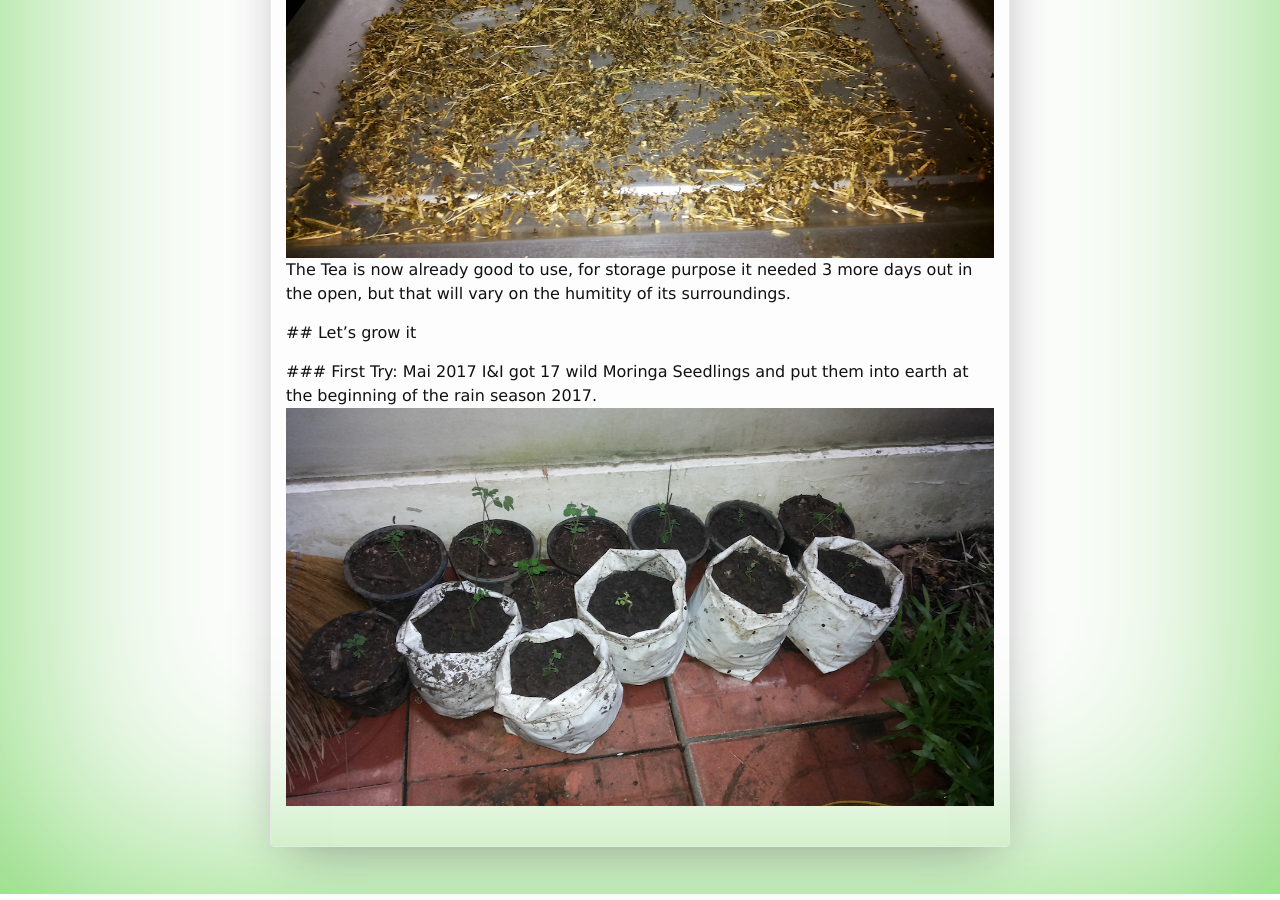
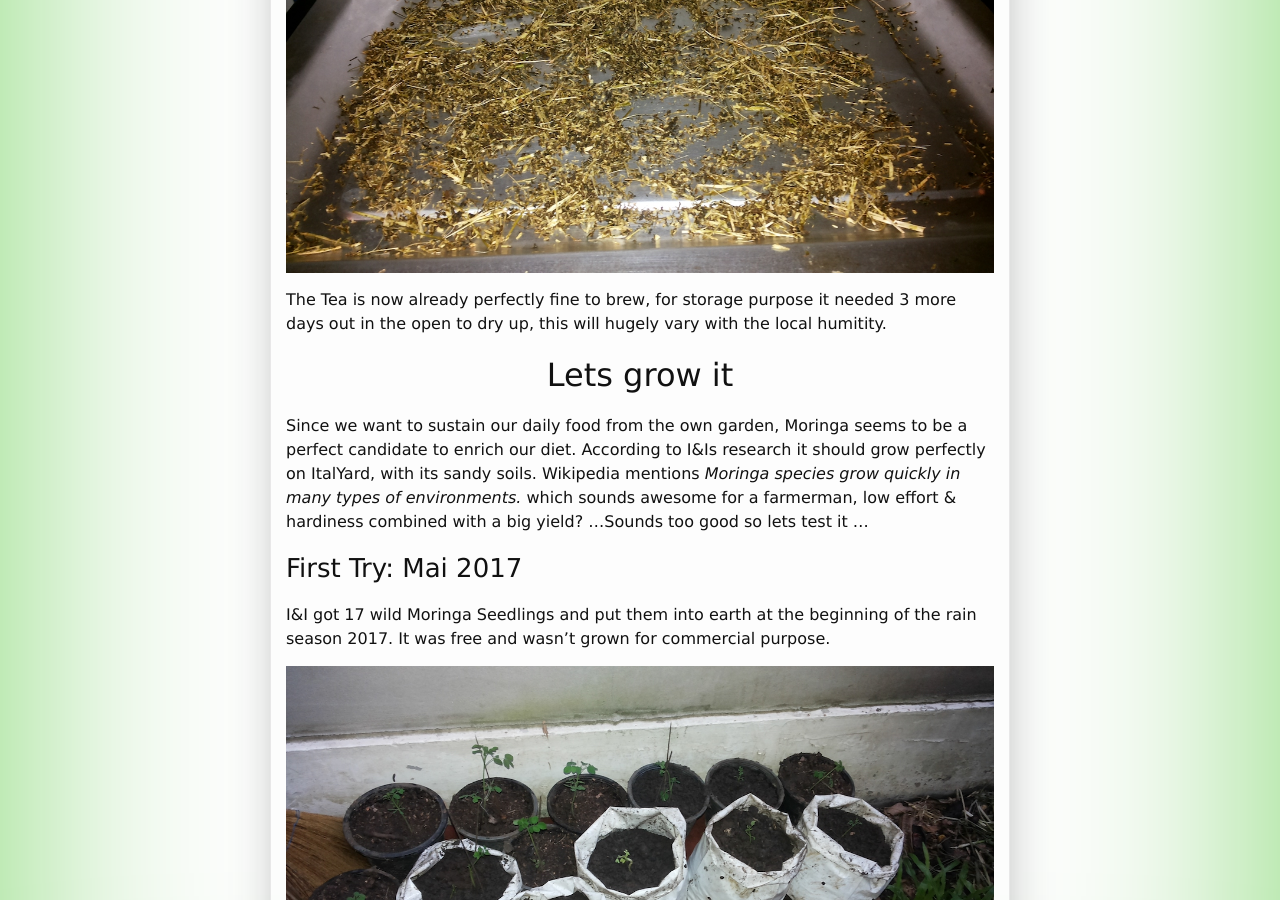
Before and after one commit to Solomonic/ital.yard, a Jekyll site: the page built from _posts/2017-05-30-Moringa-tree.md, in a window 1280 px wide and 900 px high, scrolled down 2552 px. Built offline with Jekyll 4.4.1, drawn with Linux system fonts in a browser that asks for light colours.

Commit message:
edit moringa

```diff
--- a/_posts/2017-05-30-Moringa-tree.md
+++ b/_posts/2017-05-30-Moringa-tree.md
@@ -28,12 +28,16 @@ The miracle tree with loads of positive effects, listen to **Macka B**:
 
 ### Homemade tea
 ![Hang them]({{site.baseurl}}/images/moringa/hanged_up.jpg)
+
 I&I took fresh leaves and stems, gave them a good round in the blender and used my electic oven to dry the mix on low temperature for 2h.
 ![Drying Tea]({{site.baseurl}}/images/moringa/drying_tea.jpg)
- The Tea is now already good to use, for storage purpose it needed 3 more days out in the open, but that will vary on the humitity of its surroundings.
 
- ## Let's grow it
+ The Tea is now already perfectly fine to brew, for storage purpose it needed 3 more days out in the open to dry up, this will hugely vary with the local humitity.
 
- ### First Try: Mai 2017
- I&I got 17 wild Moringa Seedlings and put them into earth at the beginning of the rain season 2017.
- ![Drying Tea]({{site.baseurl}}/images/moringa/baby-trees-mai-2017.jpg)
+## Lets grow it
+Since we want to sustain our daily food from the own garden, Moringa seems to be a perfect candidate to enrich our diet. According to I&Is research it should grow perfectly on ItalYard, with its sandy soils. Wikipedia mentions _Moringa species grow quickly in many types of environments._ which sounds awesome for a farmerman, low effort & hardiness combined with a big yield? ...Sounds too good so lets test it ...
+
+### First Try: Mai 2017
+I&I got 17 wild Moringa Seedlings and put them into earth at the beginning of the rain season 2017. It was free and wasn't grown for commercial purpose.
+
+ ![Growing Moringa ... lets get started]({{site.baseurl}}/images/moringa/baby-trees-mai-2017.jpg)
```
